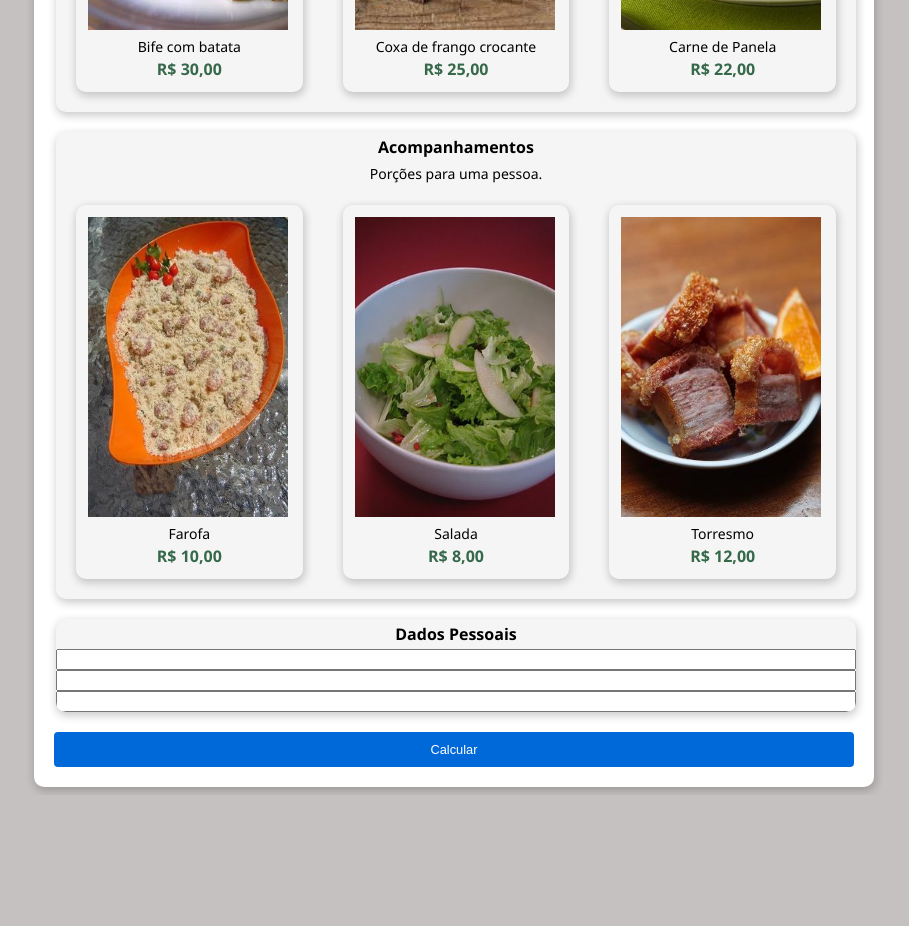
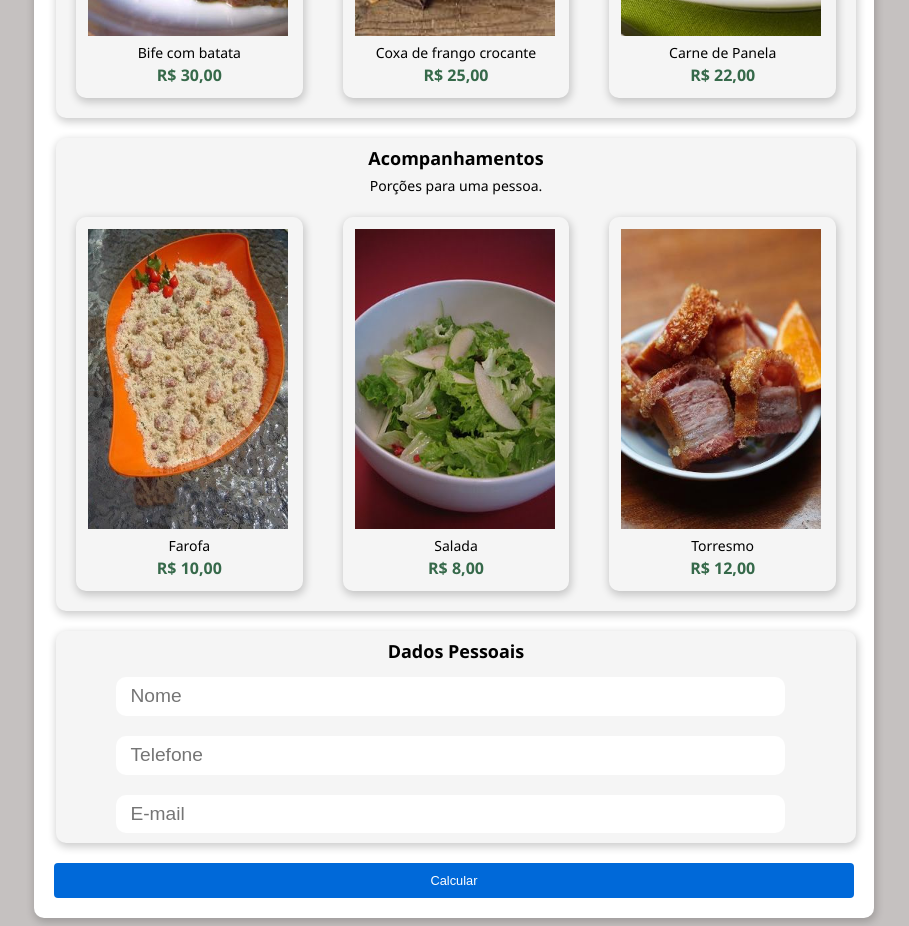
Before and after one commit to aluizams/bootcamp-devjr-projeto05, a plain HTML site: page index.html in a window 1280 px wide. Shown: the part 680-1606 px from the top of the page, without its empty margins (186-1095 px from the left). Before the commit the page ends 1475 px from the top, so only its background shows below. Drawn offline with Linux system fonts and the light colour scheme.

Commit message:
closes #5 - input

```diff
--- a/index.html
+++ b/index.html
@@ -56,14 +56,18 @@
         <div class="container">
             <div class="subtitle">Dados Pessoais</div>
             <div class="display02">
-            <input>
-            <input>
-            <input>
+            <input type="text" placeholder="Nome">
+            <input type="phone" id="phone" placeholder="Telefone">
+            <input type="email" placeholder="E-mail">
             </div>
         </div>
         <button>Calcular</button>
     </div>
     <script src="js/jquery-3.6.0.min.js"></script>
     <script src="js/jquery.mask.min.js"></script>
+
+    <script>
+        $("#phone").mask("(99)99999-9999");
+    </script>
 </body>
 </html>
--- a/style.css
+++ b/style.css
@@ -1,6 +1,26 @@
 body{
     background-color: #C5C1C0;
     font-family:'Segoe UI', Tahoma, Geneva, Verdana, sans-serif;
+}
+
+input{
+
+    margin:auto;
+    border-radius: 10px;
+    width: 80%;
+    height: 10px;;
+    padding: 0.9rem;
+    font-size: 1.2rem;
+
+    border: 0;
+
+    margin: 10px 60px;
+
+}
+
+input:focus {
+   outline: none;
+   background-color: #aac9eb81;
 }
 
 button{
@@ -72,9 +92,11 @@ button:hover{
 }
 .subtitle{
     font-weight: 700;
+    font-size: 18px;
     text-align: center;
     margin: auto;
     padding: 4px;
+    margin-top: 4px;
 }
 .text{
     text-align: center;
```
Also changed, not shown: JavaScript.js (added).
